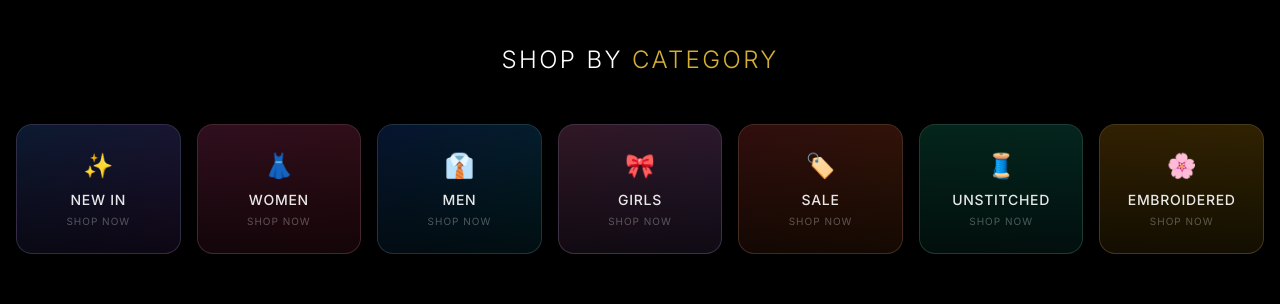
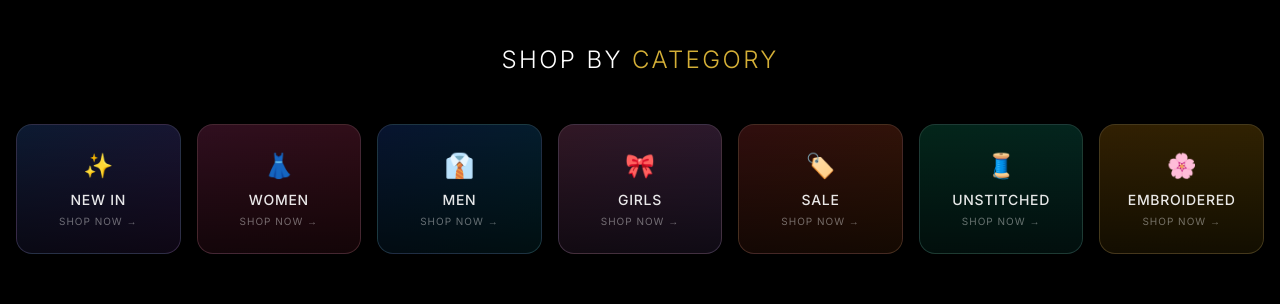
Before and after one commit to Sami1565/Cloth-by-Syed-, a Next.js app: page / in a window 1280 px wide. Shown: the part 820-1124 px from the top of the page. Built offline with nearby package versions, Linux system fonts and the light colour scheme.

Commit message:
Add links to categories in page.tsx
Updated categories to include links for navigation.

```diff
--- a/app/page.tsx
+++ b/app/page.tsx
@@ -11,9 +11,7 @@ import {
   FaArrowRight,
   FaUser,
   FaTimes,
-  FaBars,
-  FaArrowLeft,
-  FaArrowRight as FaArrowRightIcon
+  FaBars
 } from 'react-icons/fa'
 import { FiShoppingCart } from 'react-icons/fi'
 import { IoHeartOutline, IoHeart } from 'react-icons/io5'
@@ -93,16 +91,16 @@ const products = [
 ]
 
 // ============================================================
-// CATEGORIES DATA
+// CATEGORIES DATA WITH LINKS
 // ============================================================
 const categories = [
-  { name: 'NEW IN', icon: '✨', color: 'from-blue-500/20 to-purple-500/20' },
-  { name: 'WOMEN', icon: '👗', color: 'from-pink-500/20 to-rose-500/20' },
-  { name: 'MEN', icon: '👔', color: 'from-blue-600/20 to-cyan-500/20' },
-  { name: 'GIRLS', icon: '🎀', color: 'from-pink-400/20 to-purple-400/20' },
-  { name: 'SALE', icon: '🏷️', color: 'from-red-500/20 to-orange-500/20' },
-  { name: 'UNSTITCHED', icon: '🧵', color: 'from-emerald-500/20 to-teal-500/20' },
-  { name: 'EMBROIDERED', icon: '🌸', color: 'from-amber-500/20 to-yellow-500/20' },
+  { name: 'NEW IN', icon: '✨', color: 'from-blue-500/20 to-purple-500/20', link: '/collections/new-in' },
+  { name: 'WOMEN', icon: '👗', color: 'from-pink-500/20 to-rose-500/20', link: '/collections/women' },
+  { name: 'MEN', icon: '👔', color: 'from-blue-600/20 to-cyan-500/20', link: '/collections/men' },
+  { name: 'GIRLS', icon: '🎀', color: 'from-pink-400/20 to-purple-400/20', link: '/collections/girls' },
+  { name: 'SALE', icon: '🏷️', color: 'from-red-500/20 to-orange-500/20', link: '/collections/sale' },
+  { name: 'UNSTITCHED', icon: '🧵', color: 'from-emerald-500/20 to-teal-500/20', link: '/collections/unstitched' },
+  { name: 'EMBROIDERED', icon: '🌸', color: 'from-amber-500/20 to-yellow-500/20', link: '/collections/embroidered' },
 ]
 
 // ============================================================
@@ -336,17 +334,17 @@ export default function Home() {
         <ThreeViewer onClose={() => setIs3DViewerOpen(false)} />
       )}
 
-      {/* ===== CATEGORIES SECTION ===== */}
+      {/* ===== CATEGORIES SECTION WITH WORKING LINKS ===== */}
       <section className="py-16 px-4 max-w-7xl mx-auto">
         <h2 className="text-2xl font-light tracking-widest text-center mb-12">
           SHOP BY <span className="text-[#d4af37]">CATEGORY</span>
         </h2>
         <div className="grid grid-cols-2 sm:grid-cols-3 md:grid-cols-4 lg:grid-cols-7 gap-4">
           {categories.map((category) => (
-            <motion.div
+            <Link
               key={category.name}
-              whileHover={{ scale: 1.05 }}
-              className={`relative rounded-2xl overflow-hidden cursor-pointer group bg-gradient-to-br ${category.color} border border-white/10 hover:border-[#d4af37]/40 transition-all duration-300`}
+              href={category.link}
+              className={`relative rounded-2xl overflow-hidden group bg-gradient-to-br ${category.color} border border-white/10 hover:border-[#d4af37]/40 transition-all duration-300`}
             >
               <div className="absolute inset-0 bg-gradient-to-b from-transparent to-black/60" />
               <div className="relative p-6 text-center h-32 flex flex-col items-center justify-center">
@@ -354,9 +352,11 @@ export default function Home() {
                 <span className="text-white/90 font-medium text-sm tracking-wider group-hover:text-[#d4af37] transition">
                   {category.name}
                 </span>
-                <span className="text-white/30 text-[10px] tracking-widest mt-1">SHOP NOW</span>
+                <span className="text-white/40 text-[10px] tracking-widest mt-1 group-hover:text-[#d4af37] transition">
+                  SHOP NOW →
+                </span>
               </div>
-            </motion.div>
+            </Link>
           ))}
         </div>
       </section>
@@ -393,7 +393,7 @@ export default function Home() {
             </h3>
             <p className="text-white/50 mt-2">Up to 50% off on selected items</p>
             <Link
-              href="/shop"
+              href="/collections/sale"
               className="inline-block mt-6 px-8 py-3 rounded-full bg-white text-black font-medium hover:bg-gray-100 transition"
             >
               Shop Now
```
